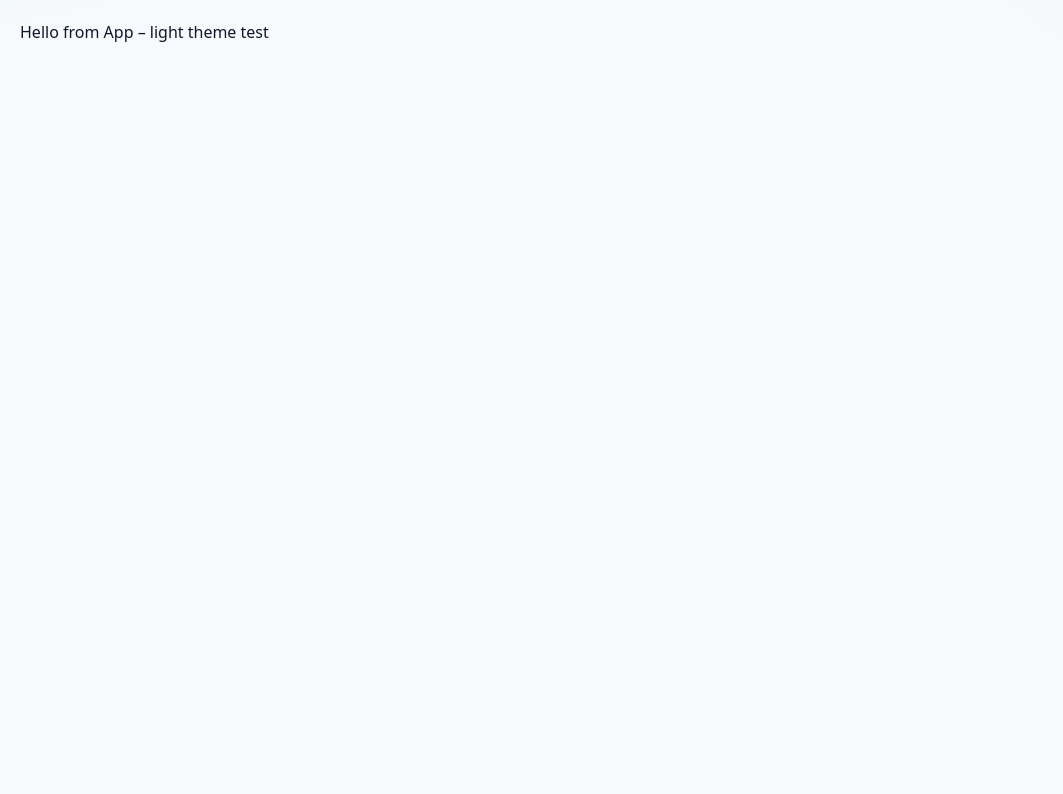
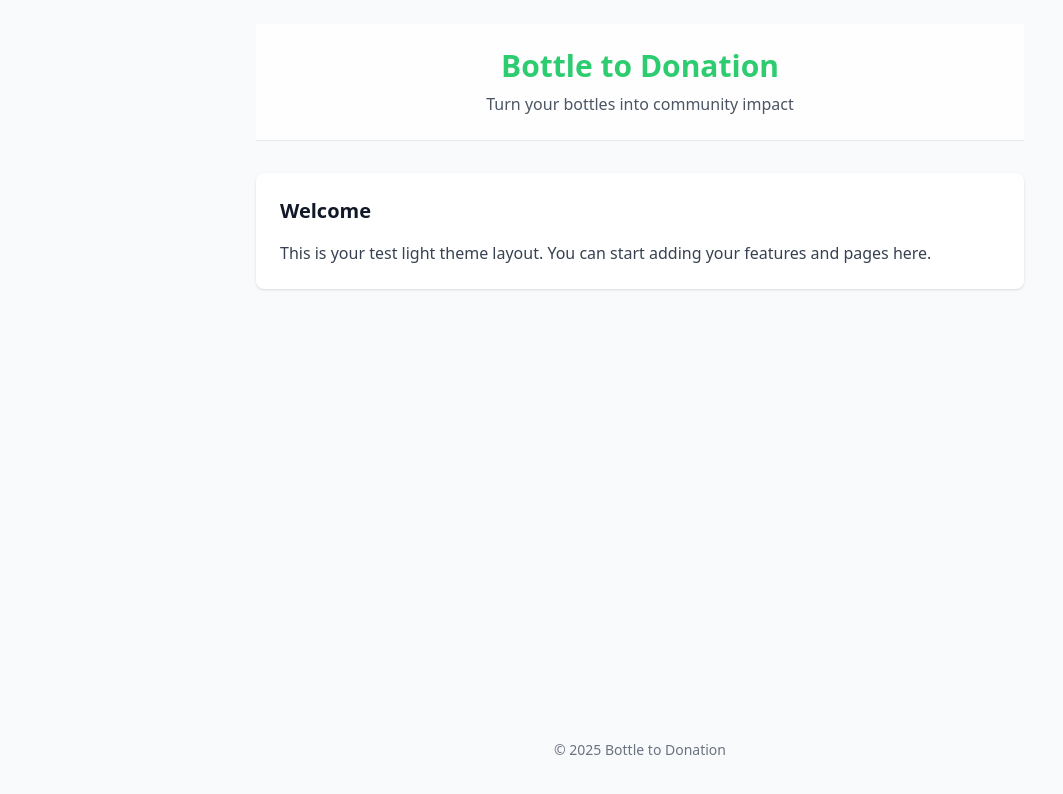
Before and after one commit to emilikow/bottle-to-donation, a React (Vite) app: page / in a window 1280 px wide. Shown: the top 794 px of the page, without its empty margins (0-1063 px from the left). Built offline with nearby package versions, Linux system fonts and the light colour scheme.

Commit message:
feat: update App.jsx with light theme and Base44-style layout

```diff
--- a/src/App.jsx
+++ b/src/App.jsx
@@ -1,3 +1,28 @@
 export default function App() {
-  return <div style={{ padding: 20 }}>Hello from App – light theme test</div>;
+  return (
+    <div className="min-h-screen bg-gray-50 text-gray-900 flex flex-col items-center p-6">
+      <header className="w-full max-w-3xl text-center py-6 border-b border-gray-200">
+        <h1 className="text-3xl font-bold text-base44green">
+          Bottle to Donation
+        </h1>
+        <p className="text-gray-600 mt-2">
+          Turn your bottles into community impact
+        </p>
+      </header>
+
+      <main className="w-full max-w-3xl mt-8 space-y-6">
+        <section className="bg-white shadow rounded-lg p-6">
+          <h2 className="text-xl font-semibold mb-4">Welcome</h2>
+          <p className="text-gray-700">
+            This is your test light theme layout. You can start adding your
+            features and pages here.
+          </p>
+        </section>
+      </main>
+
+      <footer className="w-full max-w-3xl text-center py-4 mt-auto text-gray-500 text-sm">
+        © {new Date().getFullYear()} Bottle to Donation
+      </footer>
+    </div>
+  );
 }
--- a/tailwind.config.js
+++ b/tailwind.config.js
@@ -1,15 +1,12 @@
 /** @type {import('tailwindcss').Config} */
 export default {
-  content: ['./index.html', './src/**/*.{js,jsx,ts,tsx}'],
+  content: ["./index.html", "./src/**/*.{js,jsx}"],
   theme: {
     extend: {
       colors: {
-        bg: '#f7fafc' // Light background instead of dark
+        base44green: "#2ECC71", // Adjust hex if you have the exact Base44 green
       },
-      boxShadow: {
-        glow: '0 8px 24px -12px rgba(34,197,94,.45)'
-      }
     },
   },
   plugins: [],
-}
+};
```
